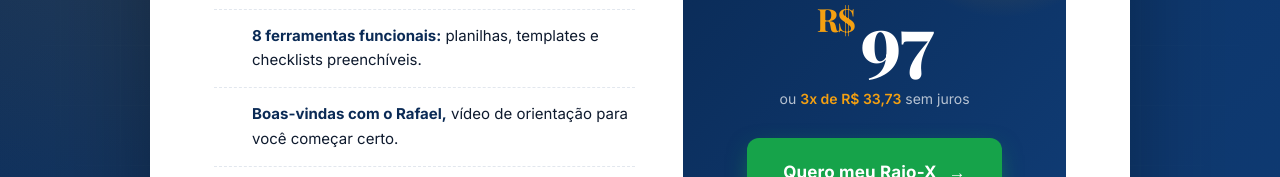
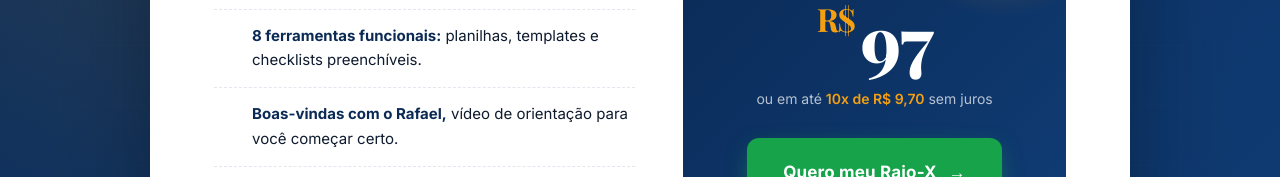
Before and after one commit to fabiopereiramkt/negocio-nota-mil-lp, a plain HTML site: page raio-x-financeiro/index.html in a window 1280 px wide. Shown: the part 10441-10618 px from the top of the page. Drawn offline with nearby package versions, Linux system fonts and the light colour scheme; some icons are missing.

Commit message:
feat: parcelamento em ate 10x sem juros (R$ 9,70/mes)
Co-Authored-By: Claude Opus 4.7 <noreply@anthropic.com>

```diff
--- a/raio-x-financeiro/index.html
+++ b/raio-x-financeiro/index.html
@@ -1163,7 +1163,7 @@ alt=""/></noscript>
           <div class="pre">Acesso imediato</div>
           <div class="price-old">De R$ 197</div>
           <div class="price-new"><span class="cur">R$</span>97</div>
-          <div class="price-installment">ou <strong>3x de R$ 33,73</strong> sem juros</div>
+          <div class="price-installment">ou em até <strong>10x de R$ 9,70</strong> sem juros</div>
           <div class="price-cta">
             <a href="https://pay.kiwify.com.br/USJGdo7" target="_blank" rel="noopener" onclick="fbq('track','InitiateCheckout',{value:97.00,currency:'BRL',content_name:'Raio-X Financeiro',content_ids:['raio-x-financeiro'],content_type:'product'})" class="cta-green">Quero meu Raio-X <span class="arrow">→</span></a>
           </div>
```
